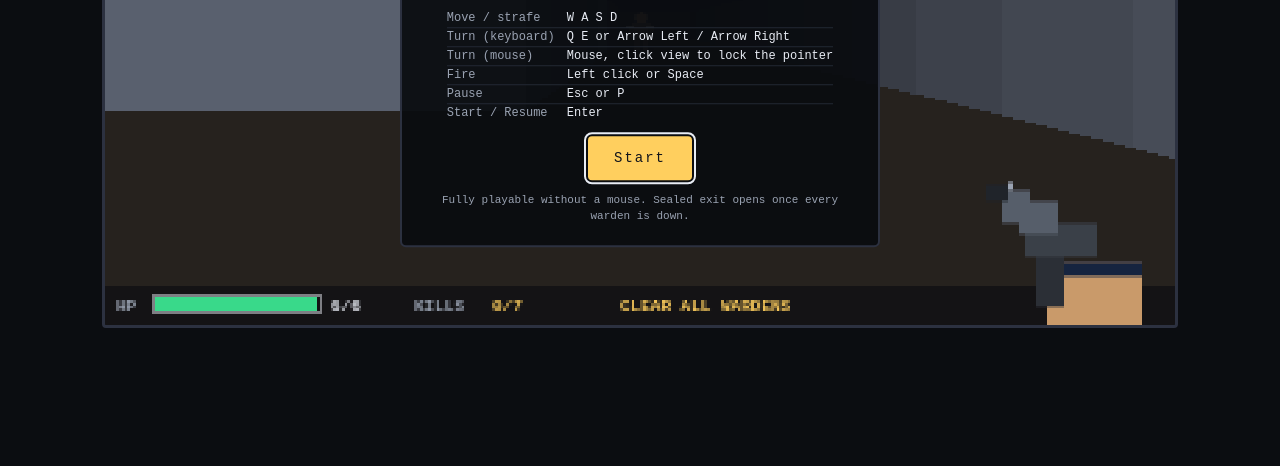
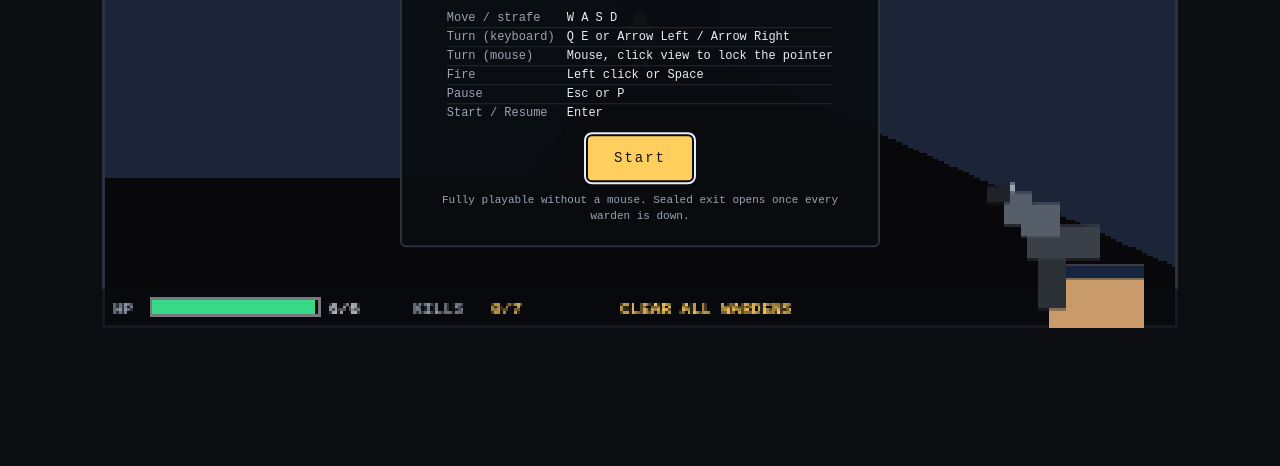
Before and after one commit to toitsclaw/maze-breaker, a website built with Vite: page index.html in a window 1280 px wide. Shown: the part 334-800 px from the top of the page. Built offline with nearby package versions, Linux system fonts and the light colour scheme; animation ran at ten frames a second.

Commit message:
feat: render maze with Three.js

```diff
--- a/index.html
+++ b/index.html
@@ -3,7 +3,7 @@
   <head>
     <meta charset="utf-8" />
     <meta name="viewport" content="width=device-width, initial-scale=1" />
-    <meta name="description" content="Maze Breaker — a retro ray-casted browser FPS MVP. Clear the maze, then reach the exit." />
+    <meta name="description" content="Maze Breaker — a lightweight Three.js browser FPS. Clear the maze, then reach the exit." />
     <meta name="color-scheme" content="dark" />
     <meta name="theme-color" content="#0b0d11" />
     <meta name="referrer" content="no-referrer" />
@@ -14,23 +14,26 @@
       content="default-src 'none'; script-src 'self'; style-src 'self' 'unsafe-inline'; img-src 'self' data:; font-src 'self'; connect-src 'self' ws: wss:; media-src 'none'; object-src 'none'; frame-src 'none'; worker-src 'none'; base-uri 'none'; form-action 'none'"
     />
     <link rel="icon" href="data:," />
-    <title>Maze Breaker — Retro Raycast FPS</title>
+    <title>Maze Breaker — Three.js FPS</title>
   </head>
   <body>
     <main id="stage">
       <h1 class="game-title">MAZE BREAKER</h1>
+      <div class="viewport-shell">
         <canvas
           id="view"
           width="384"
           height="216"
           tabindex="0"
           role="img"
-        aria-label="First-person maze view. Clear every warden, then reach the exit. Move with W A S D, turn with Q E or the arrow keys, fire with Space, and press P to pause."
+          aria-label="Three-dimensional first-person maze view. Clear every warden, then reach the exit. Move with W A S D, turn with Q E or the arrow keys, fire with Space, and press P to pause."
           aria-keyshortcuts="W A S D Q E ArrowLeft ArrowRight Space P Escape"
         >
-        Your browser does not support the Canvas 2D view. Maze Breaker needs a
-        modern browser with JavaScript enabled.
+          Your browser does not support WebGL 2. Maze Breaker needs a modern
+          browser with JavaScript and WebGL 2 enabled.
         </canvas>
+        <canvas id="hud" width="384" height="216" aria-hidden="true"></canvas>
+      </div>
       <div
         id="overlay"
         class="overlay"
@@ -57,7 +60,7 @@
     </main>
     <noscript>
       <p style="padding: 16px; text-align: center">
-        Maze Breaker needs JavaScript and Canvas 2D. The game makes no network
+        Maze Breaker needs JavaScript and WebGL 2. The game makes no network
         requests after loading.
       </p>
     </noscript>
--- a/package.json
+++ b/package.json
@@ -15,8 +15,12 @@
     "typecheck": "tsc --noEmit"
   },
   "devDependencies": {
+    "@types/three": "^0.186.0",
     "typescript": "~5.9.2",
     "vite": "^7.1.2",
-    "vitest": "^3.2.4"
+    "vitest": "^5.0.5"
+  },
+  "dependencies": {
+    "three": "^0.186.1"
   }
 }
--- a/src/game/render/renderer.ts
+++ b/src/game/render/renderer.ts
@@ -1,220 +1,234 @@
-import { FOV_PLANE, VIEW_H, VIEW_W } from "../constants";
-import type { GameState } from "../types";
-import { castRay } from "../raycast";
-import type { SpriteSheet } from "./sprites";
+import * as THREE from "three";
+import { VIEW_H, VIEW_W } from "../constants";
+import type { Enemy, GameState, MapData } from "../types";
+import type { SpriteKey, SpriteSheet } from "./sprites";
 import { drawHud } from "./hud";
 
-const SHADES = 16;
-const FOG = 0.135; // higher = darker distance falloff
+const CAMERA_HEIGHT = 0.68;
+const WALL_HEIGHT = 1.6;
+const CAMERA_FOV = 42;
+const FAR_PLANE = 42;
 
-type Palette = string[][]; // [light?][side] -> array of SHADES colors, far → dark
-
-function makeShades(r: number, g: number, b: number, boost: number): string[] {
-  const out: string[] = [];
-  for (let i = 0; i < SHADES; i++) {
-    const t = i / (SHADES - 1); // 0 near … 1 far
-    const k = Math.min(1, (1 - t * 0.88) * boost);
-    out.push(`rgb(${Math.round(r * k)},${Math.round(g * k)},${Math.round(b * k)})`);
-  }
-  return out;
+interface EnemyView {
+  sprite: THREE.Sprite;
+  material: THREE.SpriteMaterial;
 }
 
-function buildPalette(r: number, g: number, b: number, sideDim: number, boost = 1): Palette {
-  const s0 = makeShades(r, g, b, boost);
-  const s1 = makeShades(r * sideDim, g * sideDim, b * sideDim, boost);
-  return [s0, s1];
-}
-
-// Palettes are built lazily on first draw so the module also works in node tests.
-let palNormal: Palette | null = null;
-let palLit: Palette | null = null;
-function palettes(): [Palette, Palette] {
-  if (!palNormal) {
-    palNormal = buildPalette(126, 136, 156, 0.68, 1);
-    palLit = buildPalette(126, 136, 156, 0.68, 1.45);
-  }
-  return [palNormal, palLit as Palette];
+interface TextureSet {
+  enemy: Record<SpriteKey, THREE.CanvasTexture>;
+  flash: Record<SpriteKey, THREE.CanvasTexture>;
+  exitLocked: THREE.CanvasTexture;
+  exitOpenA: THREE.CanvasTexture;
+  exitOpenB: THREE.CanvasTexture;
 }
 
 export interface DrawView {
   (state: GameState, sprites: SpriteSheet, reducedMotion: boolean): void;
+  dispose(): void;
 }
 
-export function createViewRenderer(canvas: HTMLCanvasElement): DrawView {
-  const ctx = canvas.getContext("2d", { alpha: false });
-  if (!ctx) throw new Error("Canvas 2D unavailable");
-  const depth = new Float32Array(VIEW_W);
-  return (state, sprites, reducedMotion) =>
-    renderFrame(ctx, depth, state, sprites, reducedMotion);
+/** Three.js world renderer with a transparent Canvas 2D HUD overlay. */
+export function createViewRenderer(
+  canvas: HTMLCanvasElement,
+  hudCanvas: HTMLCanvasElement,
+): DrawView {
+  const hud = hudCanvas.getContext("2d");
+  if (!hud) throw new Error("HUD Canvas 2D unavailable");
+
+  const renderer = new THREE.WebGLRenderer({
+    canvas,
+    antialias: false,
+    alpha: false,
+    depth: true,
+    powerPreference: "low-power",
+  });
+  renderer.setPixelRatio(1);
+  renderer.setSize(VIEW_W, VIEW_H, false);
+  renderer.outputColorSpace = THREE.SRGBColorSpace;
+  renderer.shadowMap.enabled = false;
+
+  const scene = new THREE.Scene();
+  scene.background = new THREE.Color(0x171a23);
+  scene.fog = new THREE.Fog(0x171a23, 7, 25);
+
+  const camera = new THREE.PerspectiveCamera(CAMERA_FOV, VIEW_W / VIEW_H, 0.05, FAR_PLANE);
+  camera.rotation.order = "YXZ";
+  scene.add(camera);
+  scene.add(new THREE.HemisphereLight(0x8795b8, 0x322a22, 1.55));
+
+  const muzzleLight = new THREE.PointLight(0xffb84d, 0, 6, 1.7);
+  muzzleLight.position.set(0.25, -0.12, -0.35);
+  camera.add(muzzleLight);
+
+  const worldRoot = new THREE.Group();
+  const entityRoot = new THREE.Group();
+  scene.add(worldRoot, entityRoot);
+
+  let loadedMap: MapData | null = null;
+  let textures: TextureSet | null = null;
+  let enemyViews: EnemyView[] = [];
+  let exitView: EnemyView | null = null;
+  const lookTarget = new THREE.Vector3();
+
+  const draw = ((state: GameState, sprites: SpriteSheet, reducedMotion: boolean): void => {
+    if (loadedMap !== state.map) {
+      clearGroup(worldRoot);
+      clearGroup(entityRoot);
+      disposeTextures(textures);
+      textures = buildTextures(sprites);
+      buildWorld(worldRoot, state.map);
+      enemyViews = state.enemies.map(() => createSpriteView(entityRoot, textures!.enemy.idle));
+      exitView = createSpriteView(entityRoot, textures.exitLocked);
+      loadedMap = state.map;
+    }
+
+    const { x, y, dir } = state.player;
+    camera.position.set(x, CAMERA_HEIGHT, y);
+    lookTarget.set(x + Math.cos(dir), CAMERA_HEIGHT, y + Math.sin(dir));
+    camera.lookAt(lookTarget);
+
+    updateEnemies(enemyViews, state.enemies, textures!);
+    updateExit(exitView!, state, textures!, reducedMotion);
+    muzzleLight.intensity = state.fire.muzzle > 0 ? 4.2 : 0;
+
+    renderer.render(scene, camera);
+    hud.clearRect(0, 0, VIEW_W, VIEW_H);
+    drawHud(hud, state, reducedMotion);
+  }) as DrawView;
+
+  draw.dispose = (): void => {
+    clearGroup(worldRoot);
+    clearGroup(entityRoot);
+    disposeTextures(textures);
+    renderer.dispose();
+  };
+  return draw;
 }
 
-function renderFrame(
-  ctx: CanvasRenderingContext2D,
-  depth: Float32Array,
-  state: GameState,
-  sprites: SpriteSheet,
-  reducedMotion: boolean,
-): void {
-  ctx.imageSmoothingEnabled = false;
-  const { player, map, fire } = state;
-  const lit = fire.muzzle > 0;
-  const [normal, litPal] = palettes();
-  const pal = lit ? litPal : normal;
+function buildWorld(root: THREE.Group, map: MapData): void {
+  const wallCount = [...map.cells].filter((cell) => cell === 1).length;
+  const walls = new THREE.InstancedMesh(
+    new THREE.BoxGeometry(1, WALL_HEIGHT, 1),
+    new THREE.MeshLambertMaterial({ color: 0x748097, flatShading: true }),
+    wallCount,
+  );
+  walls.name = "maze-walls";
+  const matrix = new THREE.Matrix4();
+  let instance = 0;
+  for (let z = 0; z < map.h; z++) {
+    for (let x = 0; x < map.w; x++) {
+      if (map.cells[z * map.w + x] !== 1) continue;
+      matrix.makeTranslation(x + 0.5, WALL_HEIGHT / 2, z + 0.5);
+      walls.setMatrixAt(instance++, matrix);
+    }
+  }
+  walls.instanceMatrix.needsUpdate = true;
+  walls.computeBoundingSphere();
+  root.add(walls);
 
-  // Flat-shaded ceiling / floor.
-  const mid = VIEW_H >> 1;
-  ctx.fillStyle = lit ? "#33302c" : "#26221e";
-  ctx.fillRect(0, mid, VIEW_W, VIEW_H - mid);
-  ctx.fillStyle = lit ? "#262936" : "#171a23";
-  ctx.fillRect(0, 0, VIEW_W, mid);
+  const floor = new THREE.Mesh(
+    new THREE.PlaneGeometry(map.w, map.h),
+    new THREE.MeshLambertMaterial({ color: 0x27231f }),
+  );
+  floor.name = "maze-floor";
+  floor.rotation.x = -Math.PI / 2;
+  floor.position.set(map.w / 2, 0, map.h / 2);
+  root.add(floor);
 
-  const dirX = Math.cos(player.dir);
-  const dirY = Math.sin(player.dir);
-  const planeX = -dirY * FOV_PLANE;
-  const planeY = dirX * FOV_PLANE;
-
-  // Walls: one DDA ray per column + flat shade + per-column depth buffer.
-  for (let x = 0; x < VIEW_W; x++) {
-    const camX = (2 * x) / VIEW_W - 1;
-    const rdX = dirX + planeX * camX;
-    const rdY = dirY + planeY * camX;
-    const hit = castRay(map, player.x, player.y, rdX, rdY, 64);
-    if (!hit) {
-      depth[x] = 1e6; // open sky (cannot happen with a bounded map)
-      continue;
-    }
-    const perp = Math.max(hit.dist, 0.02);
-    depth[x] = perp;
-    const lineH = VIEW_H / perp;
-    const top = (VIEW_H - lineH) / 2;
-    const y0 = Math.max(0, Math.floor(top));
-    const y1 = Math.min(VIEW_H, Math.ceil(top + lineH));
-    let fade = 1 / (1 + perp * FOG);
-    if (lit) fade = Math.min(1, fade * 1.45);
-    let idx = ((1 - fade) * SHADES) | 0;
-    if (idx > SHADES - 1) idx = SHADES - 1;
-    ctx.fillStyle = pal[hit.side][idx];
-    ctx.fillRect(x, y0, 1, y1 - y0);
-  }
-
-  drawBillboards(ctx, depth, state, sprites, dirX, dirY, planeX, planeY, reducedMotion);
-  drawHud(ctx, state, reducedMotion);
+  const ceiling = new THREE.Mesh(
+    new THREE.PlaneGeometry(map.w, map.h),
+    new THREE.MeshBasicMaterial({ color: 0x171a23, side: THREE.BackSide }),
+  );
+  ceiling.name = "maze-ceiling";
+  ceiling.rotation.x = -Math.PI / 2;
+  ceiling.position.set(map.w / 2, WALL_HEIGHT, map.h / 2);
+  root.add(ceiling);
 }
 
-interface Billboard {
-  x: number;
-  y: number;
-  img: HTMLCanvasElement;
-  height: number; // world-space height factor (1 = full wall height)
-  depth: number; // perpendicular distance along the camera axis
+function createTexture(source: HTMLCanvasElement): THREE.CanvasTexture {
+  const texture = new THREE.CanvasTexture(source);
+  texture.colorSpace = THREE.SRGBColorSpace;
+  texture.magFilter = THREE.NearestFilter;
+  texture.minFilter = THREE.NearestFilter;
+  texture.generateMipmaps = false;
+  return texture;
 }
 
-function drawBillboards(
-  ctx: CanvasRenderingContext2D,
-  depth: Float32Array,
-  state: GameState,
-  sprites: SpriteSheet,
-  dirX: number,
-  dirY: number,
-  planeX: number,
-  planeY: number,
-  reducedMotion: boolean,
-): void {
-  const list: Billboard[] = [];
-  const player = state.player;
+function buildTextures(sprites: SpriteSheet): TextureSet {
+  const enemy = {} as Record<SpriteKey, THREE.CanvasTexture>;
+  const flash = {} as Record<SpriteKey, THREE.CanvasTexture>;
+  for (const key of ["idle", "chase", "attack", "dead"] as const) {
+    enemy[key] = createTexture(sprites.enemy[key]);
+    flash[key] = createTexture(sprites.flash[key]);
+  }
+  return {
+    enemy,
+    flash,
+    exitLocked: createTexture(sprites.exitLocked),
+    exitOpenA: createTexture(sprites.exitOpenA),
+    exitOpenB: createTexture(sprites.exitOpenB),
+  };
+}
 
-  const add = (x: number, y: number, img: HTMLCanvasElement, height: number): void => {
-    list.push({
-      x,
-      y,
-      img,
-      height,
-      depth: (x - player.x) * dirX + (y - player.y) * dirY,
-    });
-  };
+function createSpriteView(root: THREE.Group, texture: THREE.Texture): EnemyView {
+  const material = new THREE.SpriteMaterial({
+    map: texture,
+    transparent: true,
+    alphaTest: 0.08,
+    depthTest: true,
+    depthWrite: false,
+    fog: true,
+  });
+  const sprite = new THREE.Sprite(material);
+  sprite.center.set(0.5, 0);
+  root.add(sprite);
+  return { sprite, material };
+}
 
-  for (const e of state.enemies) {
-    if (e.state === "dead") {
-      add(e.x, e.y, e.flash > 0 ? sprites.flash.dead : sprites.enemy.dead, 0.32);
-    } else {
-      const sheet = e.flash > 0 ? sprites.flash : sprites.enemy;
-      add(e.x, e.y, sheet[e.state], 0.84);
-    }
-  }
-
-  const exitImg = !state.exitOpen
-    ? sprites.exitLocked
-    : reducedMotion
-      ? sprites.exitOpenA
-      : (state.time % 0.8) < 0.4
-        ? sprites.exitOpenA
-        : sprites.exitOpenB;
-  add(state.map.exit.x + 0.5, state.map.exit.y + 0.5, exitImg, 1.0);
-
-  // Sort far → near so near sprites overdraw (also keeps occlusion cheap).
-  list.sort((a, b) => b.depth - a.depth);
-
-  const planeLen2 = planeX * planeX + planeY * planeY;
-  for (const item of list) {
-    const itemDepth = item.depth;
-    if (itemDepth < 0.12) continue; // behind camera / on top of lens
-    const rx = item.x - player.x;
-    const ry = item.y - player.y;
-    // Lateral param t ∈ [-1, 1] of the column ray passing through the sprite.
-    const planeDot = planeX * rx + planeY * ry;
-    const t = planeDot / (planeLen2 * itemDepth);
-    if (t < -1.6 || t > 1.6) continue;
-    const centerPx = ((t + 1) / 2) * VIEW_W;
-    const wallH = VIEW_H / itemDepth;
-    const spriteH = item.height * wallH;
-    const srcW = item.img.width;
-    const srcH = item.img.height;
-    const spriteW = spriteH * (srcW / srcH);
-    const left = centerPx - spriteW / 2;
-    const bottom = VIEW_H / 2 + wallH / 2;
-    const topY = bottom - spriteH;
-
-    const col0 = Math.max(0, Math.floor(left));
-    const col1 = Math.min(VIEW_W - 1, Math.ceil(left + spriteW));
-    drawSpriteColumns(ctx, item.img, left, spriteW, topY, spriteH, itemDepth, depth, col0, col1);
+function updateEnemies(views: EnemyView[], enemies: Enemy[], textures: TextureSet): void {
+  for (let i = 0; i < views.length; i++) {
+    const view = views[i];
+    const enemy = enemies[i];
+    view.material.map = enemy.flash > 0
+      ? textures.flash[enemy.state]
+      : textures.enemy[enemy.state];
+    view.sprite.position.set(enemy.x, 0.015, enemy.y);
+    view.sprite.scale.set(0.72, enemy.state === "dead" ? 0.32 : 0.98, 1);
   }
 }
 
-/**
- * Blit only the visible columns of a billboard. Contiguous visible columns are
- * batched into one drawImage, which keeps close-range sprites cheap while
- * retaining true per-column wall occlusion.
- */
-function drawSpriteColumns(
-  ctx: CanvasRenderingContext2D,
-  img: HTMLCanvasElement,
-  left: number,
-  spriteW: number,
-  topY: number,
-  spriteH: number,
-  itemDepth: number,
-  depth: Float32Array,
-  col0: number,
-  col1: number,
+function updateExit(
+  view: EnemyView,
+  state: GameState,
+  textures: TextureSet,
+  reducedMotion: boolean,
 ): void {
-  const srcW = img.width;
-  const srcH = img.height;
+  view.material.map = !state.exitOpen
+    ? textures.exitLocked
+    : reducedMotion || state.time % 0.8 < 0.4
+      ? textures.exitOpenA
+      : textures.exitOpenB;
+  view.sprite.position.set(state.map.exit.x + 0.5, 0.015, state.map.exit.y + 0.5);
+  view.sprite.scale.set(0.42, 1.12, 1);
+}
 
-  const blit = (startX: number, endX: number): void => {
-    const u0 = Math.min(srcW - 1, Math.max(0, Math.floor(((startX + 0.5 - left) / spriteW) * srcW)));
-    const u1 = Math.min(srcW - 1, Math.max(0, Math.floor(((endX + 0.5 - left) / spriteW) * srcW)));
-    const sw = Math.max(1, u1 - u0 + 1);
-    ctx.drawImage(img, u0, 0, sw, srcH, startX, topY, endX - startX + 1, spriteH);
-  };
-
-  let runStart = -1;
-  for (let x = col0; x <= col1 + 1; x++) {
-    const visible = x <= col1 && itemDepth < depth[x];
-    if (visible) {
-      if (runStart < 0) runStart = x;
-    } else if (runStart >= 0) {
-      blit(runStart, x - 1);
-      runStart = -1;
-    }
+function clearGroup(group: THREE.Group): void {
+  for (const child of [...group.children]) {
+    group.remove(child);
+    const object = child as THREE.Mesh;
+    object.geometry?.dispose();
+    const materials = Array.isArray(object.material) ? object.material : [object.material];
+    for (const material of materials) material?.dispose();
   }
 }
+
+function disposeTextures(textures: TextureSet | null): void {
+  if (!textures) return;
+  for (const texture of [
+    ...Object.values(textures.enemy),
+    ...Object.values(textures.flash),
+    textures.exitLocked,
+    textures.exitOpenA,
+    textures.exitOpenB,
+  ]) texture.dispose();
+}
--- a/src/main.ts
+++ b/src/main.ts
@@ -14,6 +14,7 @@ import { createInput } from "./input";
 import { createAnnouncer, formatEvents } from "./ui/announce";
 
 const canvas = document.getElementById("view") as HTMLCanvasElement;
+const hudCanvas = document.getElementById("hud") as HTMLCanvasElement;
 const overlay = document.getElementById("overlay") as HTMLDivElement;
 const overlayTitle = document.getElementById("overlay-title") as HTMLElement;
 const overlayText = document.getElementById("overlay-text") as HTMLElement;
@@ -21,7 +22,7 @@ const overlayButton = document.getElementById("overlay-button") as HTMLButtonEle
 const statusEl = document.getElementById("status") as HTMLElement;
 
 let state = createGame();
-const draw = createViewRenderer(canvas);
+const draw = createViewRenderer(canvas, hudCanvas);
 const sprites = buildSprites();
 
 const reducedMq = matchMedia("(prefers-reduced-motion: reduce)");
@@ -208,5 +209,6 @@ if (import.meta.hot) {
     document.removeEventListener("pointerlockchange", onPointerLockChange);
     document.removeEventListener("visibilitychange", onVisibilityChange);
     releasePointerLock();
+    draw.dispose();
   });
 }
--- a/src/style.css
+++ b/src/style.css
@@ -46,12 +46,28 @@ body {
 /* Fixed internal resolution (384x216), scaled with CSS. Pixelated on purpose.
    Width is capped so the canvas always fits the viewport height (no scrolling).
    The 200px floor keeps it visible in extremely short windows. */
-#view {
+.viewport-shell {
   width: min(100%, max(200px, calc((100vh - 150px) * 16 / 9)));
   aspect-ratio: 16 / 9;
-  height: auto;
+  position: relative;
+  overflow: hidden;
+}
+
+#view,
+#hud {
+  position: absolute;
+  inset: 0;
+  width: 100%;
+  height: 100%;
   display: block;
   image-rendering: pixelated;
+}
+
+#hud {
+  pointer-events: none;
+}
+
+#view {
   background: #191c25;
   border: 3px solid var(--edge);
   border-radius: 4px;
```
Also changed, not shown: README.md, 1 other file. Lines whose indentation alone changed are shown as unchanged.
